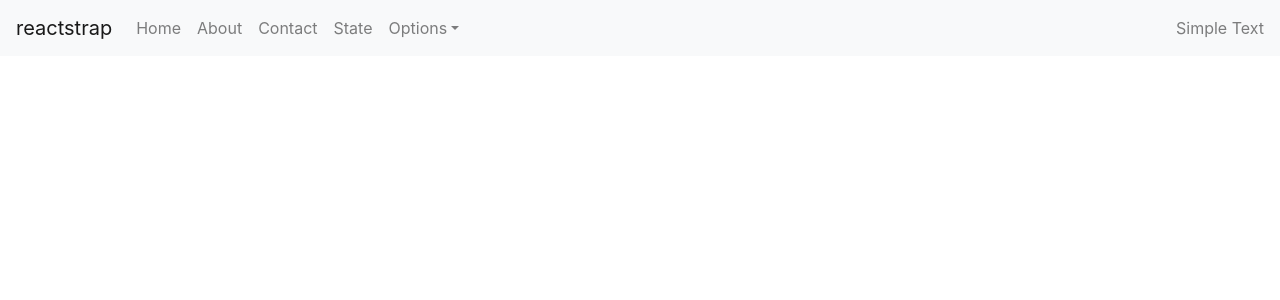
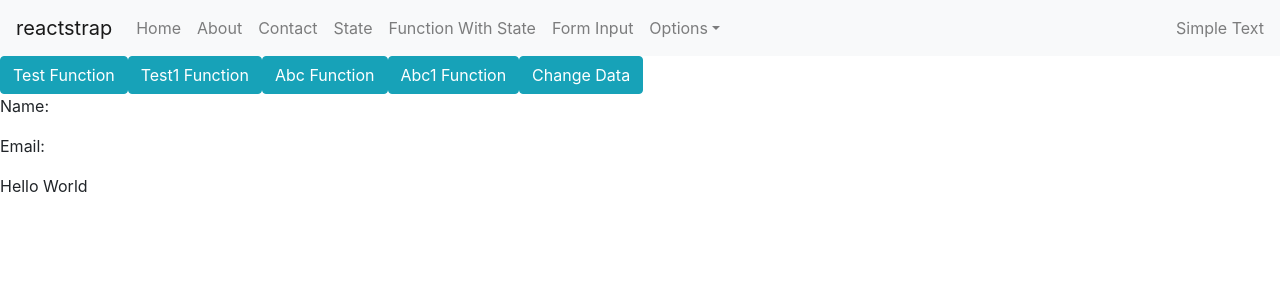
Before and after one commit to bhavna11patidar/batch_1809, a React (Create React App) app: page /funwithstate in a window 1280 px wide. Shown: the top 300 px of the page. Built offline with nearby package versions, Linux system fonts and the light colour scheme.

Commit message:
state/ Function

```diff
--- a/src/App.js
+++ b/src/App.js
@@ -12,6 +12,8 @@ import Home from './components/main/Home';
 import About from './components/main/About';
 import Contact from './components/main/Contact';
 import StateExample from './components/main/StateExample';
+import FunctionsWithState from './components/main/FunctionsWithState'
+import FormInputs from './components/main/FormInputs';
 function App() {
   return (
    <div>
@@ -31,6 +33,8 @@ function App() {
       <Route exact path="/about" component={About}></Route>
       <Route exact path="/contact" component={Contact}></Route>
       <Route exact path="/state" component={StateExample}></Route>
+      <Route exact path="/funwithstate" component={FunctionsWithState}></Route>
+      <Route exact path="/form-input" component={FormInputs}/>
       </Router>
     </div>
 
--- /dev/null
+++ b/src/components/main/FormInputs.js
@@ -0,0 +1,29 @@
+import React, { Component } from 'react'
+
+export default class FormInputs extends Component {
+    constructor(props){
+        super();
+        this.state={name:"", email:""};
+    }
+
+    onHandleChange=(e)=>{
+       // console.log(e.target);
+       // this.setState({name:e.target.value});
+       this.setState({[e.target.name]:e.target.value});
+    }
+
+    render() {
+        const {name, email}=this.state;
+        return (
+            <div className="container mt-3">
+               <div className="form-group">
+                    <label>Name:</label>
+                    <input className="form-control" type="text" name="name" onChange={this.onHandleChange}/>
+                    <label>Email:</label>
+                    <input className="form-control" type="email" name="email" onChange={this.onHandleChange}/>
+                    <p>Welcome: {name} Email: {email} </p>
+                </div>
+            </div>
+        )
+    }
+}
--- /dev/null
+++ b/src/components/main/FunctionsWithState.js
@@ -0,0 +1,50 @@
+import React, { Component } from 'react'
+
+export default class FunctionsWithState extends Component {
+    constructor(props){
+        super();
+        this.state={
+            name:"",
+            email:"",
+            clsname:"",
+        }
+    }
+
+    test=()=>{
+      //  alert(1)
+      this.setState({clsname:"text-success"})
+    }
+
+    test1(){
+        //alert(2);
+        this.setState({clsname:"text-danger"})
+    }
+
+    abc(a,b){
+       // alert(a+b);
+       this.setState({clsname:"text-warning"})
+    }
+
+    abc1=(a,b)=>{
+        alert(a+b);
+    }
+
+    changeData=()=>{
+        this.setState({name:"Bhavna", email:"Bhavna@gmail.com"});
+    }
+    render() {
+        const {name,email, clsname}=this.state;
+        return (
+            <div>
+                <button onClick={this.test} className="btn btn-info">Test Function</button>
+                <button onClick={this.test1.bind(this)} className="btn btn-info">Test1 Function</button>
+                <button onClick={this.abc.bind(this,10,12)} className="btn btn-info">Abc Function</button>
+                <button onClick={()=>this.abc1(10,30)} className="btn btn-info">Abc1 Function</button>
+                <button onClick={this.changeData} className="btn btn-info">Change Data</button>
+                <p>Name: {name}</p>
+                <p>Email: {email}</p>
+                <p className={clsname}>Hello World</p>
+            </div>
+        )
+    }
+}
--- a/src/components/main/Header.js
+++ b/src/components/main/Header.js
@@ -41,6 +41,12 @@ export default function Header() {
             <NavItem>
               <Link className="nav-link" to="/state">State</Link>
             </NavItem>
+            <NavItem>
+              <Link className="nav-link" to="/funwithstate">Function With State</Link>
+            </NavItem>
+            <NavItem>
+              <Link className="nav-link" to="/form-input">Form Input</Link>
+            </NavItem>
             <UncontrolledDropdown nav inNavbar>
               <DropdownToggle nav caret>
                 Options
```
